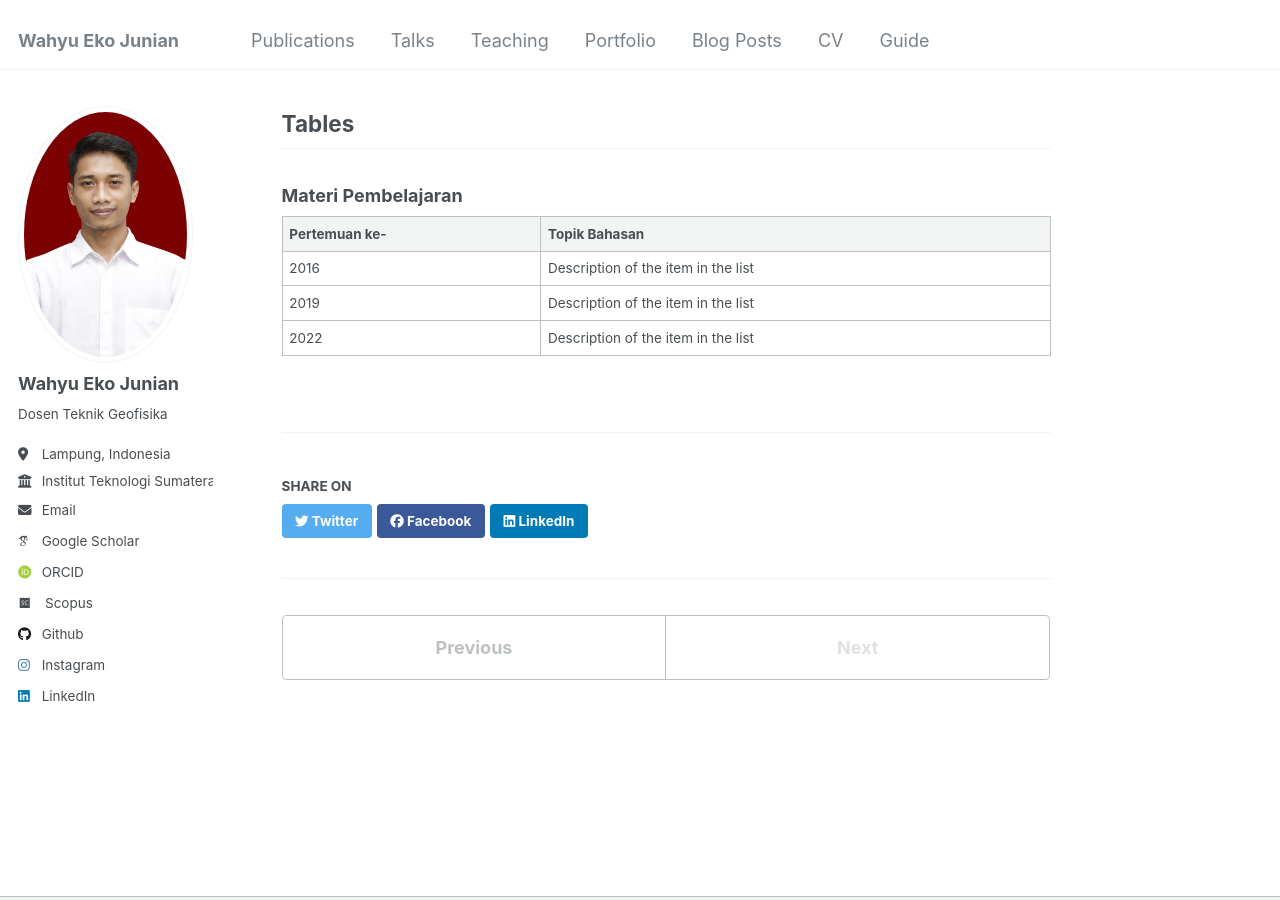
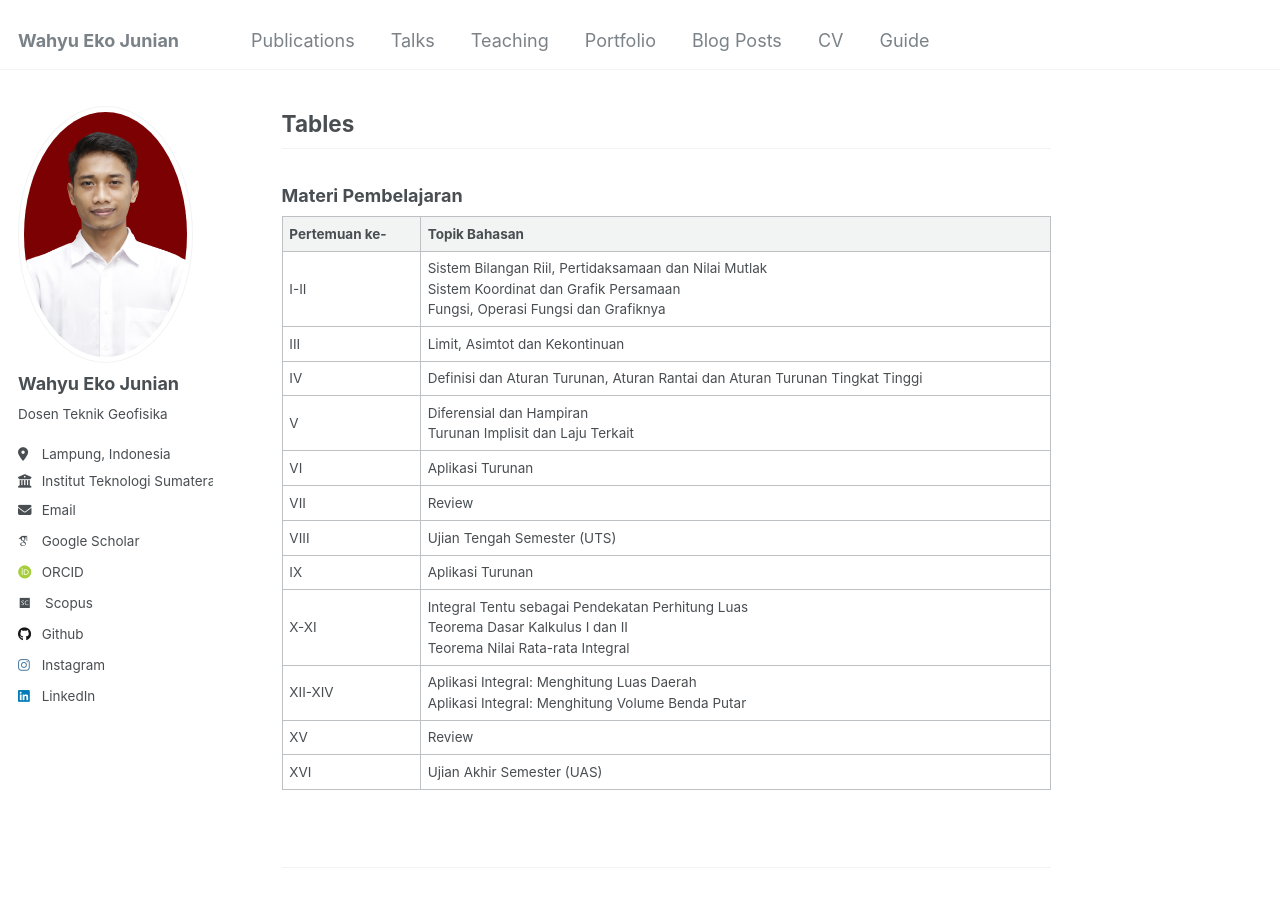
Before and after one commit to wahyuejunian/wejunian, a Jekyll site: the page built from _teaching/Matdas1.md, in a window 1280 px wide and 900 px high, scrolled down 584 px. Built offline with Jekyll 4.4.1, drawn with Linux system fonts in a browser that asks for light colours; some web fonts are replaced.

Commit message:
Update Matdas1.md

```diff
--- a/_teaching/Matdas1.md
+++ b/_teaching/Matdas1.md
@@ -21,6 +21,15 @@ Kuliah ini wajib diambil oleh mahasiswa TPB. Setelah mengikuti kuliah ini, mahas
 
 | Pertemuan ke-   |                             Topik Bahasan                                 |
 | ------ | ------------------------------------------------------------ |
-| 2016   | Description of the item in the list                          |
-| 2019   | Description of the item in the list                          |
-| 2022   | Description of the item in the list                          |
+| I-II              | Sistem Bilangan Riil, Pertidaksamaan dan Nilai Mutlak<br>Sistem Koordinat dan Grafik Persamaan<br>Fungsi, Operasi Fungsi dan Grafiknya     |
+| III               | Limit, Asimtot dan Kekontinuan                                                                     |
+| IV                | Definisi dan Aturan Turunan, Aturan Rantai dan Aturan Turunan Tingkat Tinggi                       |
+| V                 | Diferensial dan Hampiran<br>Turunan Implisit dan Laju Terkait                                      |
+| VI                | Aplikasi Turunan                                                                                   |
+| VII               | Review                                                                                            |
+| VIII              | Ujian Tengah Semester (UTS)                                                                       |
+| IX                | Aplikasi Turunan                                                                                   |
+| X-XI              | Integral Tentu sebagai Pendekatan Perhitung Luas<br>Teorema Dasar Kalkulus I dan II<br>Teorema Nilai Rata-rata Integral |
+| XII-XIV           | Aplikasi Integral: Menghitung Luas Daerah<br>Aplikasi Integral: Menghitung Volume Benda Putar      |
+| XV                | Review                                                                                            |
+| XVI               | Ujian Akhir Semester (UAS)                                                                        |
```
